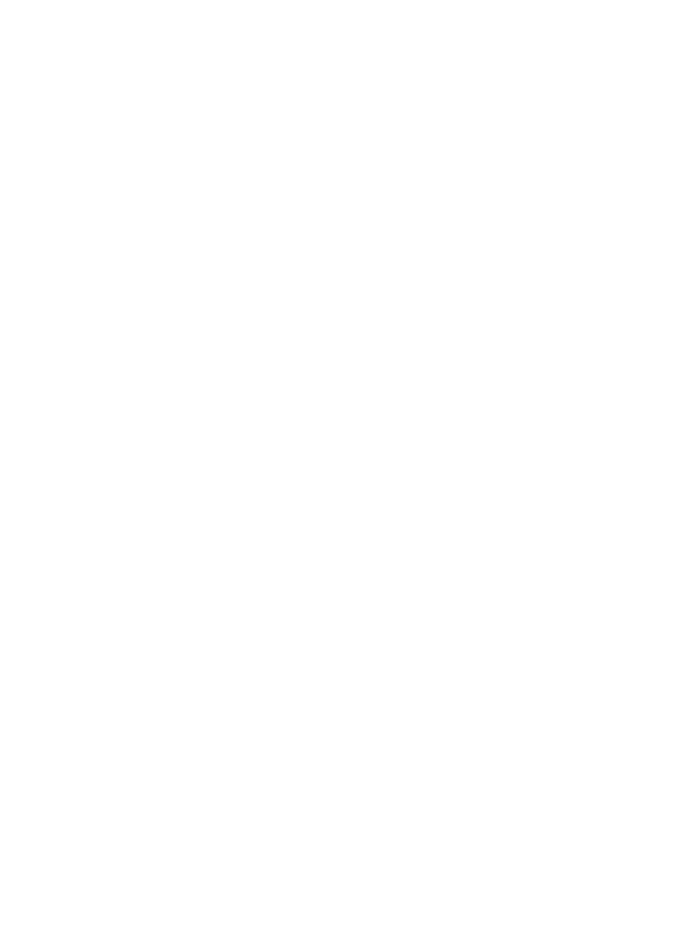
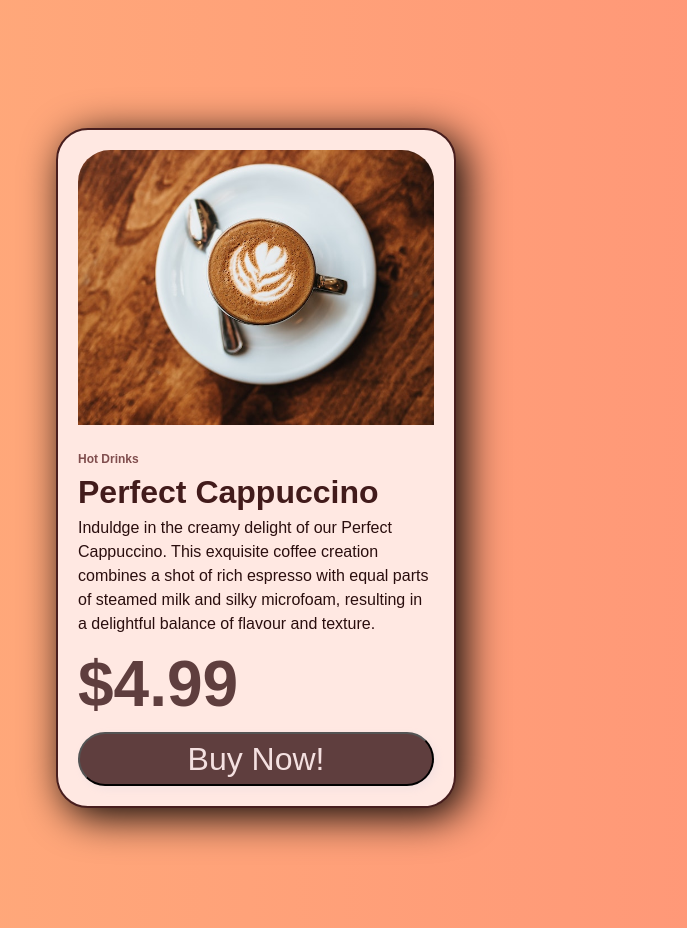
Before and after one commit to irm1005-itec1005-fall-2023/midterm-exam-ionaleigh, a plain HTML site: page index.html in a window 1280 px wide. Shown: the whole page, without its empty margins (72-759 px from the left). Before the commit the page ends 800 px from the top, so only its background shows below. Drawn offline with Linux system fonts and the light colour scheme.

Commit message:
FinalMID

```diff
--- a/index.html
+++ b/index.html
@@ -1,28 +1,28 @@
 <!DOCTYPE html>
 <html lang="en-ca">
-
 <head>
-  <!-- Set the page title -->
   <title>IRM1005 / ITEC1005 - Midterm Exam</title>
-
-  <!-- Set the charset we're using to UTF-8 -->
   <meta charset="utf-8" />
-
-  <!-- Set the screens default zoom / scale to 1 -->
   <meta name="viewport" content="width=device-width, initial-scale=1" />
-
-  <!-- Specifies the document mode for Internet Explorer -->
   <meta http-equiv="X-UA-Compatible" content="ie=edge" />
-
-  <!-- Set the CSS Reset File -->
   <link rel="stylesheet" href="./reset.css" />
-
-  <!-- Set your custom CSS file -->
   <link rel="stylesheet" href="./style.css" />
-
 </head>
 
 <body>
+  <main>
+  <div class="flex-cont">
+    <img class="img" src="./images/coffee.jpg" alt="Cappuccino"/>
+  </div>
+    <h1>Hot Drinks</h1>
+    <h2>Perfect Cappuccino</h2>
+    <p>Induldge in the creamy delight of our Perfect Cappuccino. This exquisite coffee creation combines a shot of rich espresso with equal parts of steamed milk and silky microfoam, resulting in a delightful balance of flavour and texture.</p>
+    <h3>$4.99</h3>
+    <input class="button" type="submit" value="Buy Now!"/>
+  </main>
+</body>
+</html>
+
   <!--
 
     WELCOME TO THE MIDTERM EXAM!
--- a/style.css
+++ b/style.css
@@ -34,4 +34,64 @@ html {
 
 body {
   font-family: Arial, Helvetica, sans-serif;
+  background-image: linear-gradient(to right, rgb(255, 169, 122) , rgb(255, 141, 118));
 }
+
+main {
+  display: flex;
+  justify-content: space-between;
+  box-shadow: 8px 8px 40px;
+  flex-direction: column;
+  border: 2px solid#481e1e;
+  margin: 8rem;
+  border-radius: 2rem;
+  width: 400px;
+  background-color: #ffe8e2;
+  padding: 20px;
+}
+
+/* i literally cannot get this image to just fit the screen!!!*/
+.flex-cont {
+  display: flex;
+  flex-direction: column;
+  align-items: center;
+  justify-content: flex-start;
+  height: 300px;
+}
+
+.img {
+  background-size: cover;
+  object-fit: cover;
+  height: 275px;
+  width: 400px;
+  border-top-right-radius: 2rem;
+  border-top-left-radius: 2rem;
+}
+
+/*main body text stuff + button*/
+p {
+  font-size: 1rem;
+  color: #2a0e0e;
+}
+h1 {
+  font-size: 0.75rem;
+  color: rgb(128, 78, 78);
+}
+h2 {
+  font-size: 2rem;
+  color: rgb(66, 27, 27);
+}
+h3 {
+  font-size: 4rem;
+  color: rgb(95, 62, 62);
+}
+.button {
+  font-size: 2rem;
+  color: rgb(244, 224, 224);
+  background-color: rgb(95, 62, 62);
+  box-shadow: 3px 3px 8px;
+  border-top-right-radius: 2rem;
+  border-top-left-radius: 2rem;
+  border-bottom-right-radius: 2rem;
+  border-bottom-left-radius: 2rem;
+}
```
